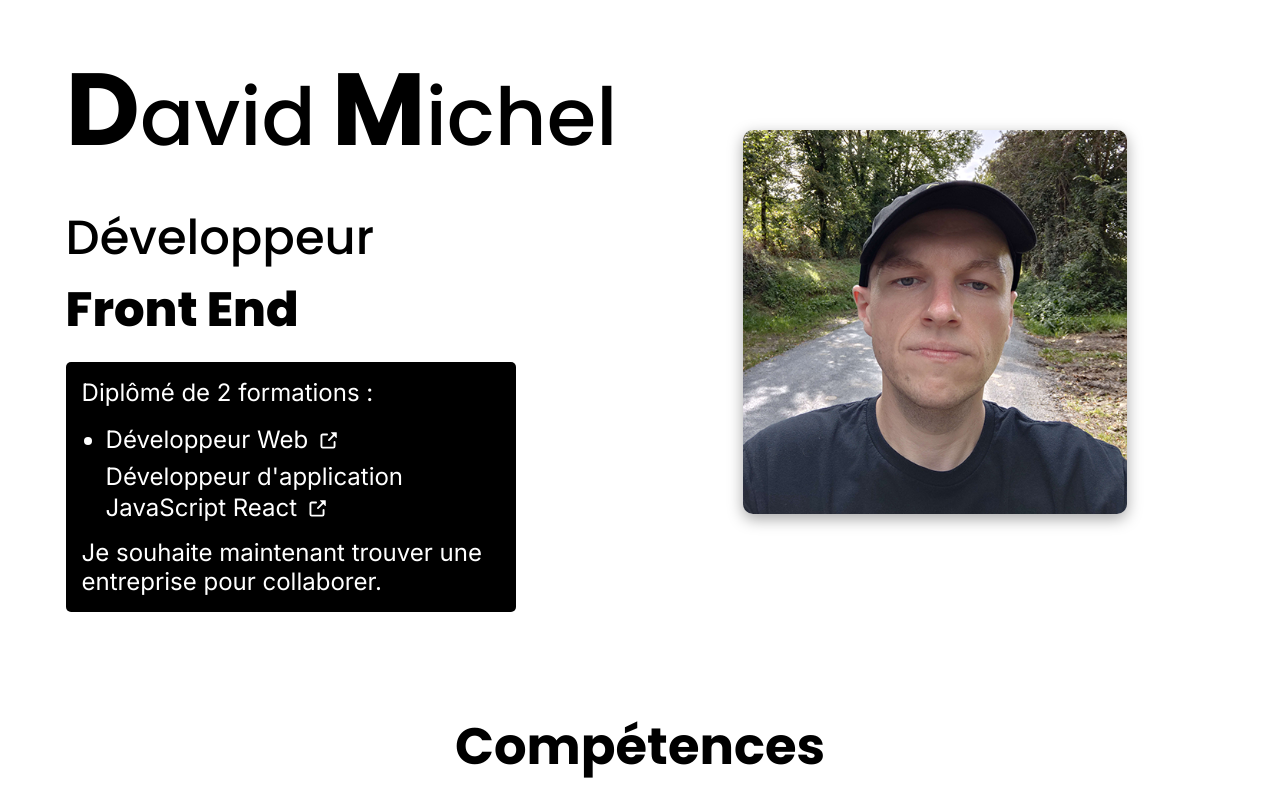
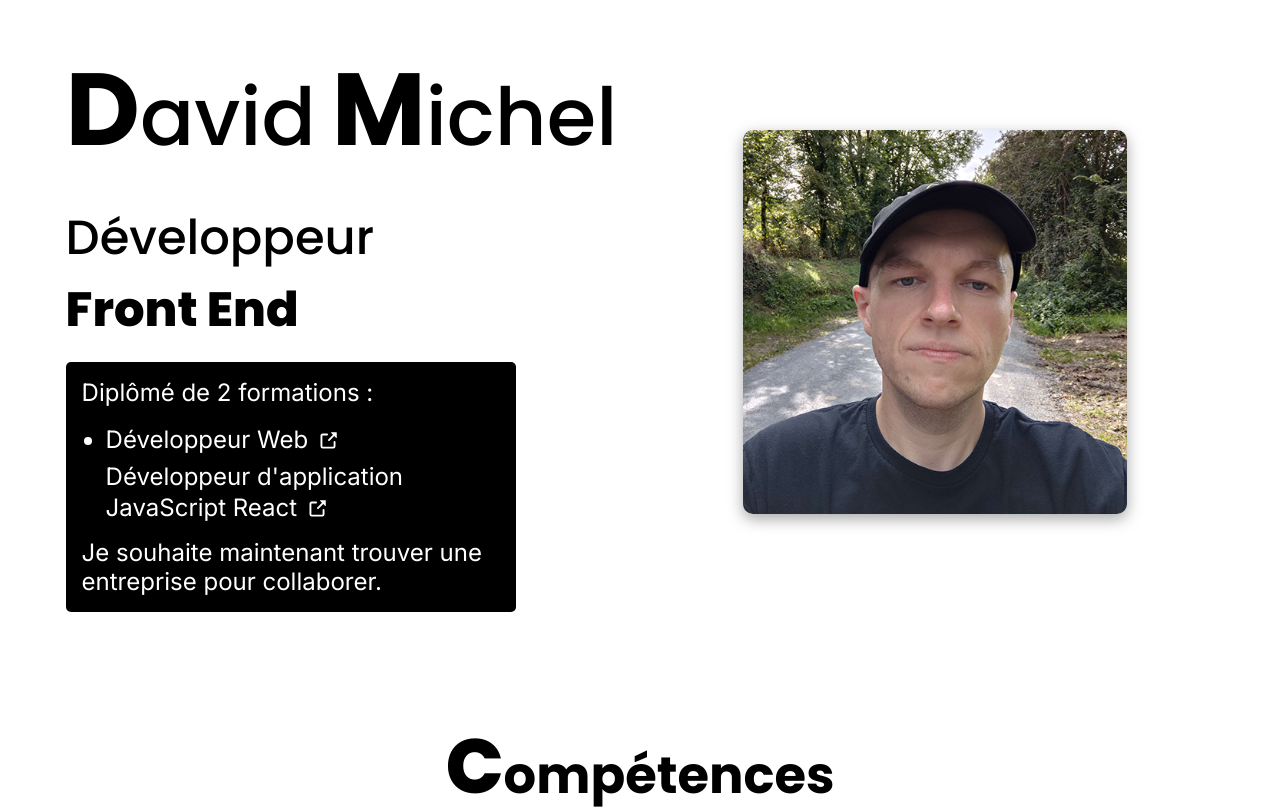
Before and after one commit to david-mi/portfolio, a Next.js app: page / in a window 1280 px wide. Shown: the top 809 px of the page. Built offline with nearby package versions, Linux system fonts and the light colour scheme.

Commit message:
style: improve style of SectionTitle first letter

```diff
--- a/app/components/SectionTitle/sectionTitle.module.css
+++ b/app/components/SectionTitle/sectionTitle.module.css
@@ -23,5 +23,10 @@
   & span {
     display: block;
     animation: 500ms up forwards ease-out;
+
+    &::first-letter {
+      font-size: clamp(3.3rem, 6vw, 5rem);
+      font-weight: 800;
+    }
   }
 }
```
